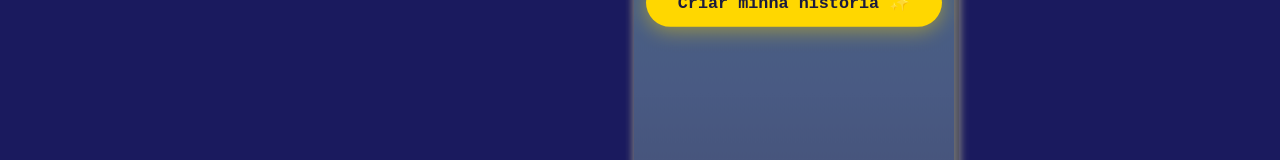
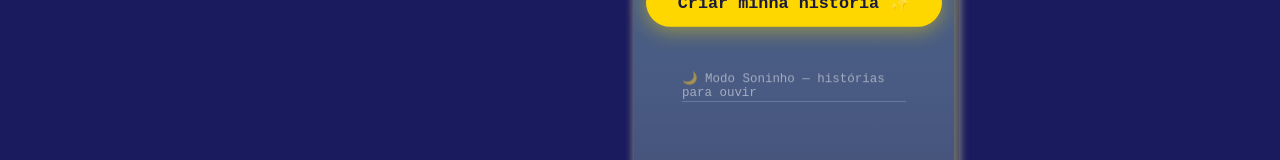
Before and after one commit to marcelorvergara/FabulaInfrantil, a Next.js app in the folder front-end-2/: page / in a window 1280 px wide. Shown: the part 379-539 px from the top of the page. Built offline with nearby package versions, Linux system fonts and the light colour scheme.

Commit message:
feat: Main page CTA modo soninho

```diff
--- a/front-end-2/components/Cover.tsx
+++ b/front-end-2/components/Cover.tsx
@@ -1,6 +1,13 @@
 import Image from "next/image";
+import Link from "next/link";
 import { useEffect, useState } from "react";
 import styled, { css, keyframes } from "styled-components";
+
+function fireGtagEvent(eventName: string, params?: Record<string, unknown>) {
+  if (typeof (window as any).gtag === "function") {
+    (window as any).gtag("event", eventName, params);
+  }
+}
 
 const CenterBook = styled.section`
   width: 95%;
@@ -119,6 +126,20 @@ const CTAButton = styled.button`
   box-shadow: 0 4px 20px rgba(255, 215, 0, 0.45);
   font-family: "Courier New", Courier, monospace;
   white-space: nowrap;
+`;
+
+const SleepModeLink = styled(Link)`
+  margin-top: 40px;
+  font-family: "Courier New", Courier, monospace;
+  font-size: 0.78rem;
+  color: rgba(255, 255, 255, 0.5);
+  text-decoration: none;
+  border-bottom: 1px solid rgba(255, 255, 255, 0.2);
+  padding-bottom: 1px;
+  transition: color 0.15s;
+  &:hover {
+    color: #ffd700;
+  }
 `;
 
 const StarsWrapper = styled.div<TSStyledCoverBack>`
@@ -305,6 +326,12 @@ export default function Book() {
           <Subtitle display={"false"}>Histórias e fábulas</Subtitle>
           <Author display={"false"}>Para crianças de 0 a 14 anos</Author>
           <CTAButton onClick={handleFlip}>Criar minha história ✨</CTAButton>
+          <SleepModeLink
+            href="/modo-soninho"
+            onClick={() => fireGtagEvent("sleep_mode_clicked", { source: "home" })}
+          >
+            🌙 Modo Soninho — histórias para ouvir
+          </SleepModeLink>
         </Content>
         {history.length === 0 && (
           <>
--- a/front-end-2/pages/historia-para-dormir.tsx
+++ b/front-end-2/pages/historia-para-dormir.tsx
@@ -332,7 +332,7 @@ export default function HistoriaParaDormir() {
           <CTALink href="/?keyword=sono">Criar história de ninar ✨</CTALink>
           <SecondaryCTALink
             href="/modo-soninho"
-            onClick={() => fireGtagEvent("sleep_mode_clicked")}
+            onClick={() => fireGtagEvent("sleep_mode_clicked", { source: "landing" })}
           >
             🧪 Experimente o Modo Soninho (beta)
           </SecondaryCTALink>
```
Also changed, not shown: 1 other file (tests, documents, lock files or other folders).
